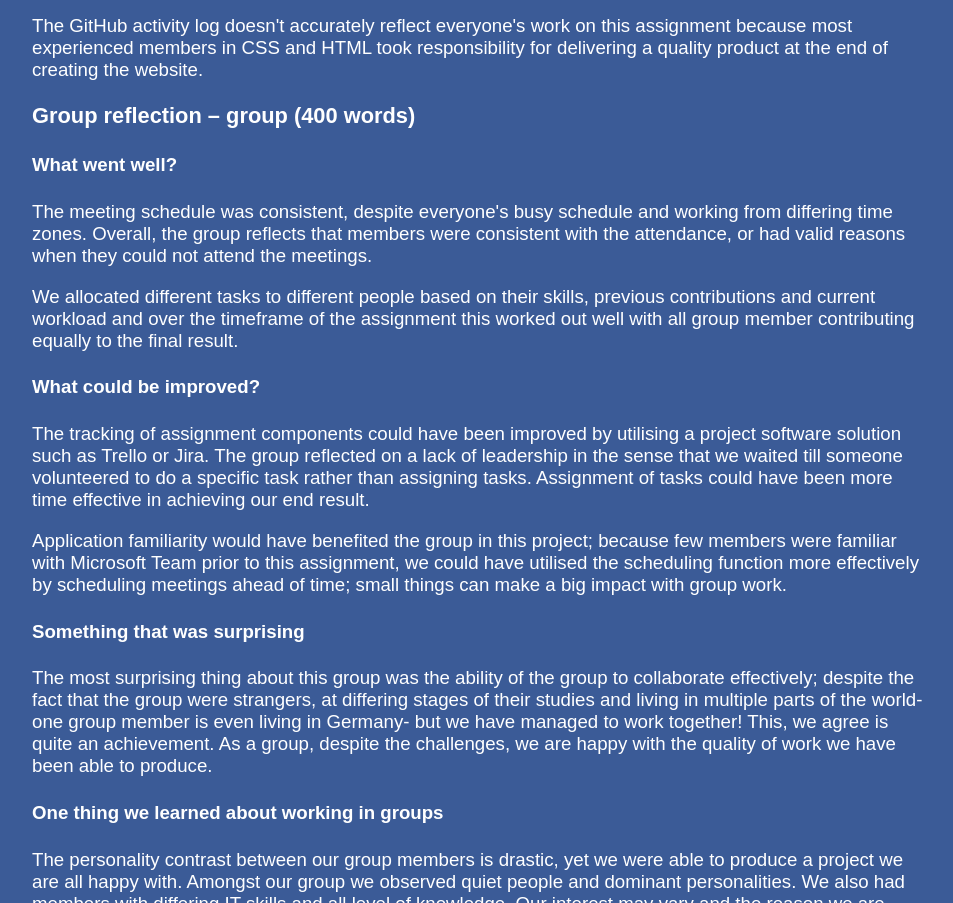
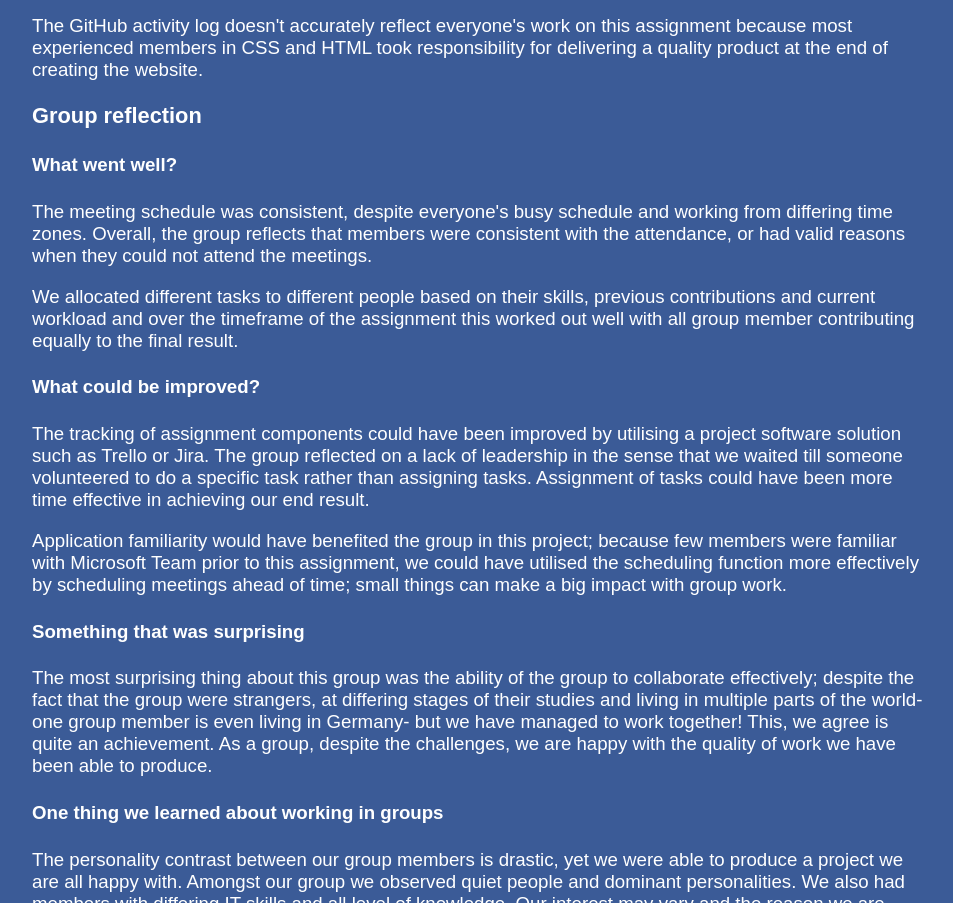
Before and after one commit to liggnus/SudoAplus, a plain HTML site: page reflection.html in a window 1280 px wide. Shown: the part 2484-3387 px from the top of the page, without its empty margins (208-1161 px from the left). Drawn offline with Linux system fonts and the light colour scheme.

Commit message:
Fixed error

```diff
--- a/reflection.html
+++ b/reflection.html
@@ -121,7 +121,7 @@
                     The GitHub activity log doesn't accurately reflect everyone's work on this assignment because most experienced members in CSS and HTML took responsibility for delivering a quality product at the end of creating the website.
                 </p>
             </p>
-            <h3>Group reflection – group (400 words)</h3>
+            <h3>Group reflection</h3>
             <p>
                 <p>
                     <h4>What went well?</h4>
```
